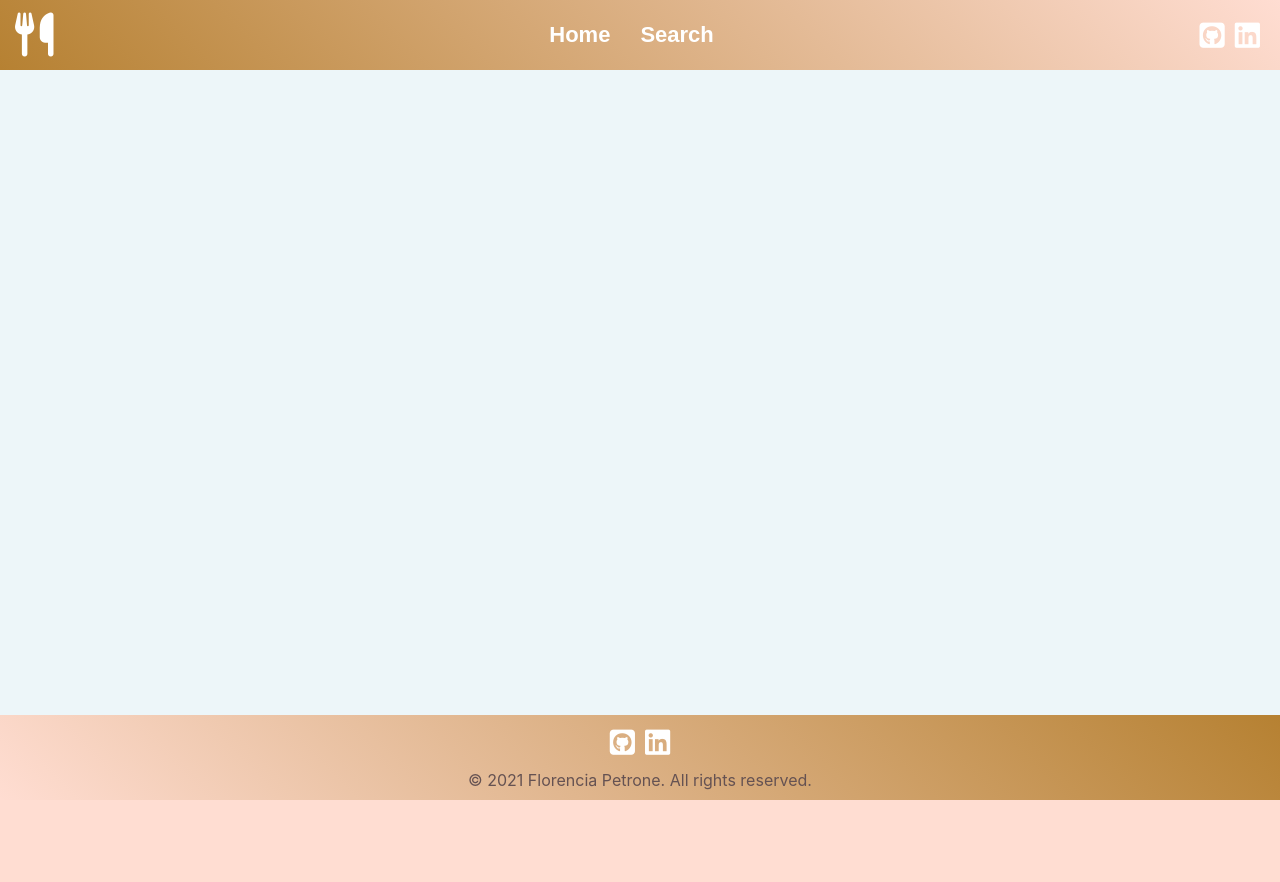
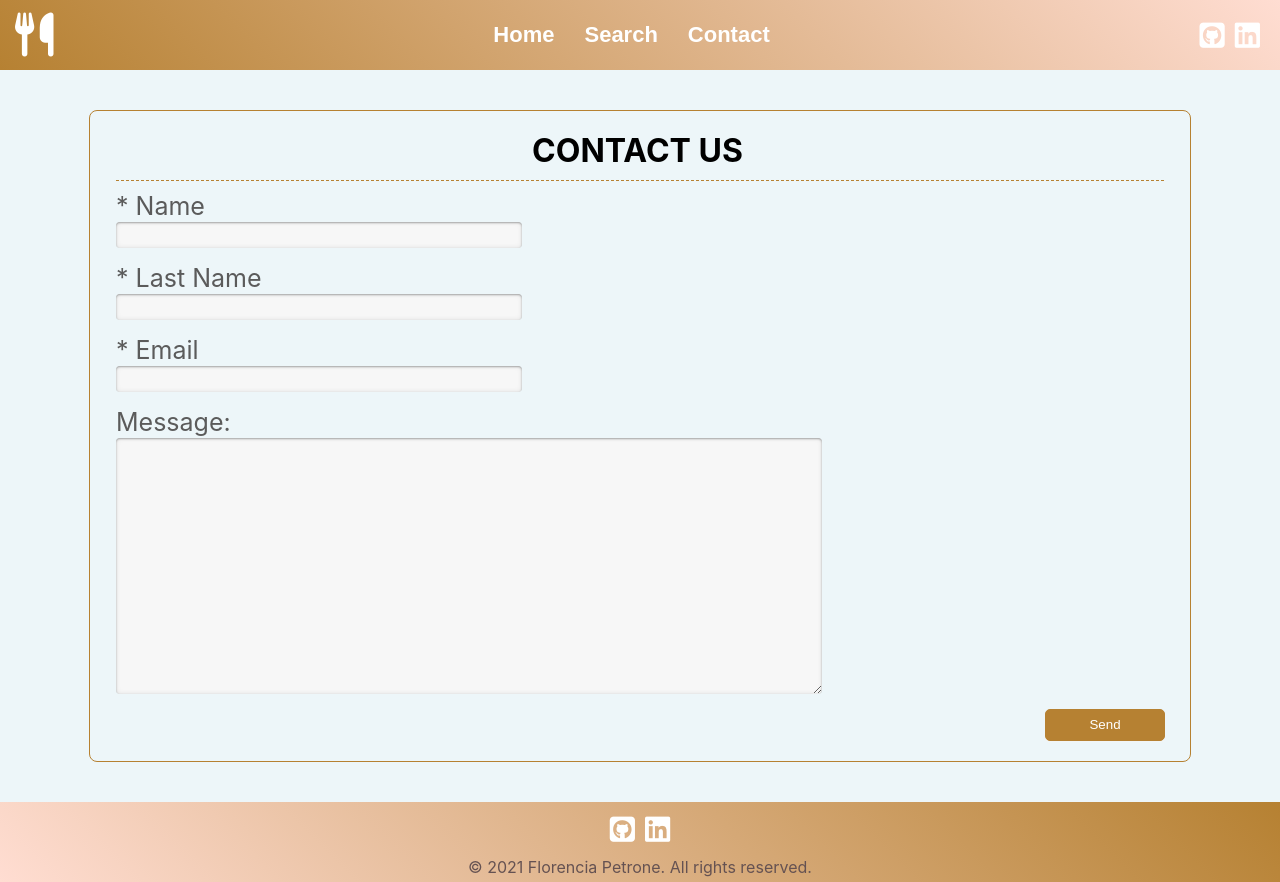
Before and after one commit to FlorenciaPetrone/react-recipes, a React (Create React App) app: page /contact in a window 1280 px wide. Before the commit the page ends 800 px from the top, so only its background shows below. Built offline with nearby package versions, Linux system fonts and the light colour scheme.

Commit message:
add-contact-page

```diff
--- a/src/App.js
+++ b/src/App.js
@@ -6,6 +6,7 @@ import "./styles.css";
 import Home from "./pages/home";
 import RecipeDetails from "./pages/recipeDetails";
 import Search from "./pages/search";
+import Contact from "./pages/contact";
 import Header from "./components/header";
 import Footer from "./components/footer";
 
@@ -18,6 +19,7 @@ const App = () => {
           <Route exact path="/" component={Home} />
           <Route exact path="/search" component={Search} />
           <Route exact path="/recipe/:id" component={RecipeDetails} />
+          <Route path="/contact" component={Contact} />
         </Switch>
       </div>
       <Footer />
--- a/src/components/header/index.js
+++ b/src/components/header/index.js
@@ -20,6 +20,9 @@ const NavBar = () => {
         <Link to="/search" className={getClassName("/search")}>
           Search
         </Link>
+        <Link to="/contact" className={getClassName("/contact")}>
+          Contact
+        </Link>
       </div>
       <div className="social-media-container-header">
         <a href="https://github.com/FlorenciaPetrone" target="_blank">
--- /dev/null
+++ b/src/pages/contact/index.js
@@ -0,0 +1,84 @@
+import React, { useState } from "react";
+import { updateUserData } from "../../services/apiservices";
+
+import "./styles.css";
+
+const Contact = () => {
+  const [userForm, setUserForm] = useState({
+    firstName: "",
+    lastName: "",
+    email: "",
+    message: "",
+  });
+
+  const changeHandler = (value, field) => {
+    setUserForm({ ...userForm, [field]: value });
+  };
+
+  const submitHandler = (e) => {
+    e.preventDefault();
+    console.log(userForm);
+    updateUserData(userForm);
+    setUserForm({
+      firstName: "",
+      lastName: "",
+      email: "",
+      message: "",
+    });
+  };
+
+  return (
+    <div className="contact-container">
+      <form id="form" className="form-container" onSubmit={submitHandler}>
+        <h1>Contact Us</h1>
+        <div>
+          <span>
+            <label htmlFor="name">* Name</label>
+            <input
+              type="text"
+              value={userForm.firstName}
+              name="firstName"
+              className="contact-input"
+              onChange={(e) => changeHandler(e.target.value, "firstName")}
+            />
+          </span>
+          <span>
+            <label htmlFor="cognome">* Last Name</label>
+            <input
+              type="text"
+              value={userForm.lastName}
+              name="lastName"
+              className="contact-input"
+              onChange={(e) => changeHandler(e.target.value, "lastName")}
+            />
+          </span>
+          <span>
+            <label htmlFor="email">* Email</label>
+            <input
+              type="text"
+              value={userForm.email}
+              name="email"
+              className="contact-input"
+              onChange={(e) => changeHandler(e.target.value, "email")}
+            />
+          </span>
+          <span>
+            <label htmlFor="message">Message:</label>
+            <textarea
+              name="message"
+              value={userForm.message}
+              onChange={(e) => changeHandler(e.target.value, "message")}
+            />
+          </span>
+          <span className="submit">
+            <button type="submit" className="contact-button">
+              Send
+            </button>
+          </span>
+        </div>
+      </form>
+    </div>
+  );
+};
+
+export default Contact;
--- /dev/null
+++ b/src/pages/contact/styles.css
@@ -0,0 +1,147 @@
+.contact-container {
+  height: 100%;
+}
+
+.contact-container h1 {
+  text-align: center;
+  text-transform: uppercase;
+  padding-top: 10px;
+}
+
+.form-container {
+  display: flex;
+  flex-direction: column;
+  margin-top: 15px;
+  border: 1px solid #b68132;
+  border-radius: 8px;
+  margin: 40px auto;
+  overflow: hidden;
+  padding-top: 10px;
+  text-align: left;
+
+  max-width: 1100px;
+}
+
+.form-container h1 {
+  border-bottom: 1px dashed #b68132;
+  margin: 10px 26px;
+  padding: 0 5px 10px 0;
+}
+
+.form-container div {
+  margin: 0;
+  padding: 0;
+  border: none;
+  float: left;
+  display: inline;
+  margin-left: 26px;
+}
+.contact-input {
+  width: 400px;
+  height: 20px;
+  margin-bottom: 15px;
+}
+
+.contact-input,
+textarea {
+  font: 13px Trebuchet MS, Arial, Helvetica, Sans-Serif;
+  color: #6b6b6b;
+  border: none;
+  border-radius: 0.3em;
+  background-color: #f7f7f7;
+  padding: 3px;
+  box-shadow: inset 0 0 5px rgba(0, 0, 0, 0.1),
+    inset 0 1px 2px rgba(0, 0, 0, 0.3);
+  color: #5b5b5b;
+}
+
+.contact-input:focus,
+textarea:focus {
+  box-shadow: inset 0 0 5px rgba(0, 0, 0, 0.2),
+    inset 0 1px 2px rgba(0, 0, 0, 0.4);
+  background: #f2f2f2;
+  color: #333;
+  outline: none;
+}
+
+textarea {
+  width: 700px;
+  height: 250px;
+  overflow: auto;
+  margin-bottom: 15px;
+}
+.submit {
+  clear: both;
+  padding: 0px 25px 20px;
+  margin: 0;
+  float: right;
+}
+
+.contact-button {
+  width: 120px;
+  line-height: 28px;
+  box-shadow: 0 1px 2px whitesmoke;
+  border: solid 1px #b68132;
+  border-radius: 5px;
+  background-color: #b68132;
+  color: #fff;
+  cursor: pointer;
+  text-align: center;
+}
+
+.contact-button:hover {
+  background-color: #d0a668;
+  box-shadow: none;
+}
+
+.contact-button:active {
+  border-bottom: 1px solid #d0a668;
+  box-shadow: 0 1px 2px rgba(0, 0, 0, 0.3) inset;
+}
+
+label {
+  display: block;
+  color: #5b5b5b;
+  margin-bottom: 1px;
+  font-size: 25px;
+}
+span {
+  display: flex;
+  flex-direction: column;
+}
+
+@media only screen and (min-width: 300px) and (max-width: 700px) {
+  .form-container {
+    width: auto;
+    height: 500px;
+    margin: 20px;
+    justify-content: center;
+    align-items: center;
+  }
+  .form-container div {
+    margin-left: 0px;
+  }
+  .contact-input {
+    width: 200px;
+  }
+
+  textarea {
+    width: 200px;
+    height: 100px;
+  }
+
+  label {
+    font-size: 15px;
+  }
+}
+
+@media only screen and (min-width: 700px) and (max-width: 1200px) {
+  .form-container {
+    margin: 50px;
+    padding: 20px;
+  }
+  textarea {
+    width: 470px;
+    height: 150px;
+  }
+}
--- a/src/pages/recipeDetails/index.js
+++ b/src/pages/recipeDetails/index.js
@@ -10,8 +10,7 @@ const RecipeDetails = () => {
   const summaryRef = useRef(null);
 
   const getSingleRecipe = async () => {
-    const flor = await getRecipeDetails(id);
-    setRecipe(flor);
+    setRecipe(await getRecipeDetails(id));
   };
 
   useEffect(() => {
--- a/src/pages/search/index.js
+++ b/src/pages/search/index.js
@@ -11,21 +11,15 @@ const Search = () => {
   const searchParams = new URLSearchParams(location.search);
   const userInput = searchParams.get("userInput");
 
-  const previousConfig = JSON.parse(localStorage.getItem("previousConfig"));
   //Search setUp
   const [recipes, setRecipes] = useState([]);
-  const defaultFilters = {
-    cuisine: previousConfig.cuisine,
-    diet: previousConfig.diet,
-    intolerances: previousConfig.intolerances,
-  };
-  const [filters, setFilters] = useState(defaultFilters);
-  const [typing, setTyping] = useState(userInput || previousConfig.query || "");
+  const [filters, setFilters] = useState();
+  const [typing, setTyping] = useState(userInput || "");
   //Pagination setUp
   const [config, setConfig] = useState({
-    query: userInput || previousConfig.query || "",
-    offset: previousConfig.offset || 0,
-    number: previousConfig.number || 20,
+    query: userInput || "",
+    offset: 0,
+    number: 20,
   });
   const [pagination, setPagination] = useState();
 
@@ -40,7 +34,6 @@ const Search = () => {
     };
     setPagination(paginationRelated);
     const previousConfig = { ...config, ...filters };
-    localStorage.setItem("previousConfig", JSON.stringify(previousConfig));
   };
 
   useEffect(() => {
--- a/src/services/apiservices.js
+++ b/src/services/apiservices.js
@@ -21,3 +21,7 @@ export const getRecipeDetails = async (id) => {
   );
   return response.data;
 };
+
+export const updateUserData = async (data) => {
+  return await axios.post("https://hookb.in/Px6jwdPnOnuLaaWDQnjK", data);
+};
```
